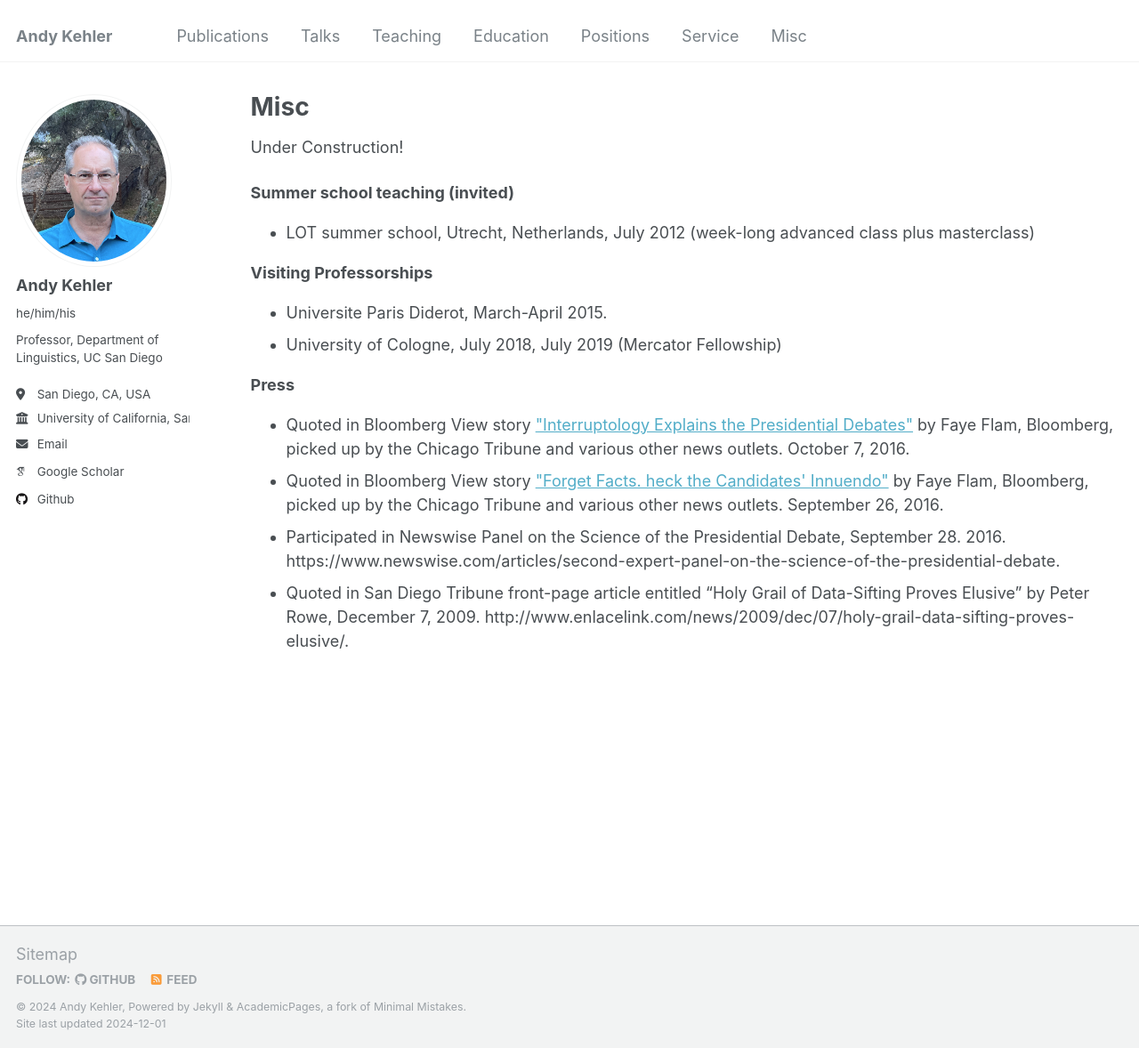
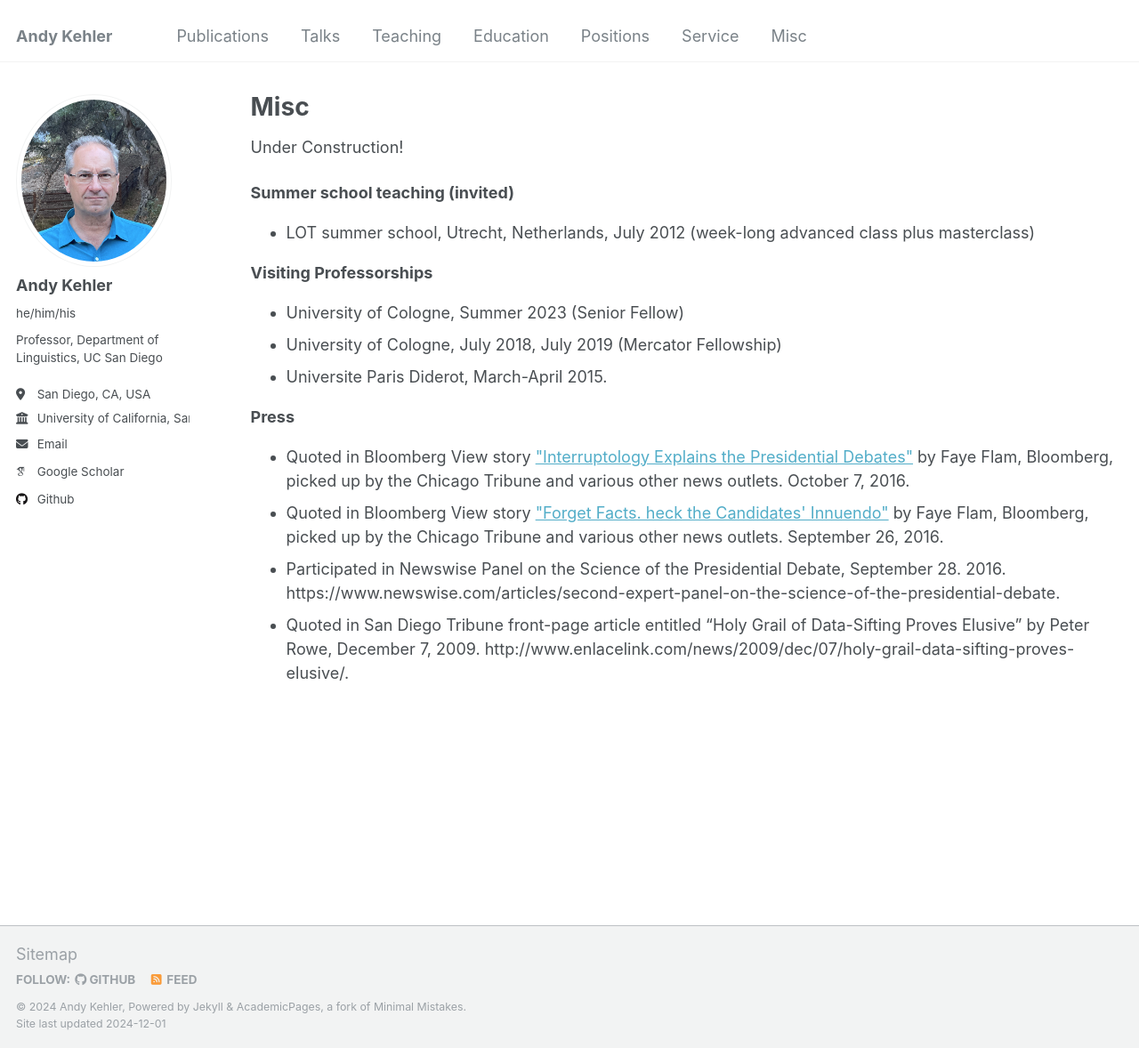
Before and after one commit to akehler/akehler.github.io, a Jekyll site: the page built from _pages/misc.html, in a window 1280 px wide and 1178 px high. Shown: the whole window at 89% size. Built offline with Jekyll 4.4.1, drawn with Linux system fonts in a browser that asks for light colours; some web fonts are replaced.

Commit message:
Update misc.html

```diff
--- a/_pages/misc.html
+++ b/_pages/misc.html
@@ -16,11 +16,14 @@ LOT summer school, Utrecht, Netherlands, July 2012 (week-long advanced class plu
 
 <strong>Visiting Professorships</strong>
 <ul>
-  <li>
-Universite Paris Diderot, March-April 2015.
+<li>
+University of Cologne, Summer 2023 (Senior Fellow)
   </li><li>
 University of Cologne, July 2018, July 2019 (Mercator Fellowship)
-  </li>
+  </li><li>
+Universite Paris Diderot, March-April 2015.
+</li>
+
 </ul>
 
 
```
